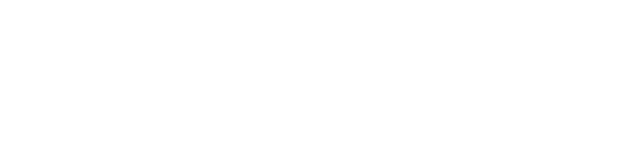
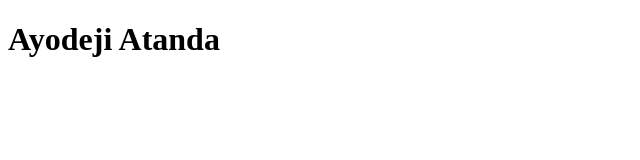
Before and after one commit to deji-ice/git, a plain HTML site: page index.html in a window 1280 px wide. Shown: the whole page, without its empty margins (0-640 px from the left). Drawn offline with Linux system fonts and the light colour scheme.

Commit message:
added h1 tag

```diff
--- a/index.html
+++ b/index.html
@@ -6,6 +6,6 @@
     <title>Document</title>
 </head>
 <body>
-
+    <h1>Ayodeji Atanda</h1>
 </body>
 </html>
```
